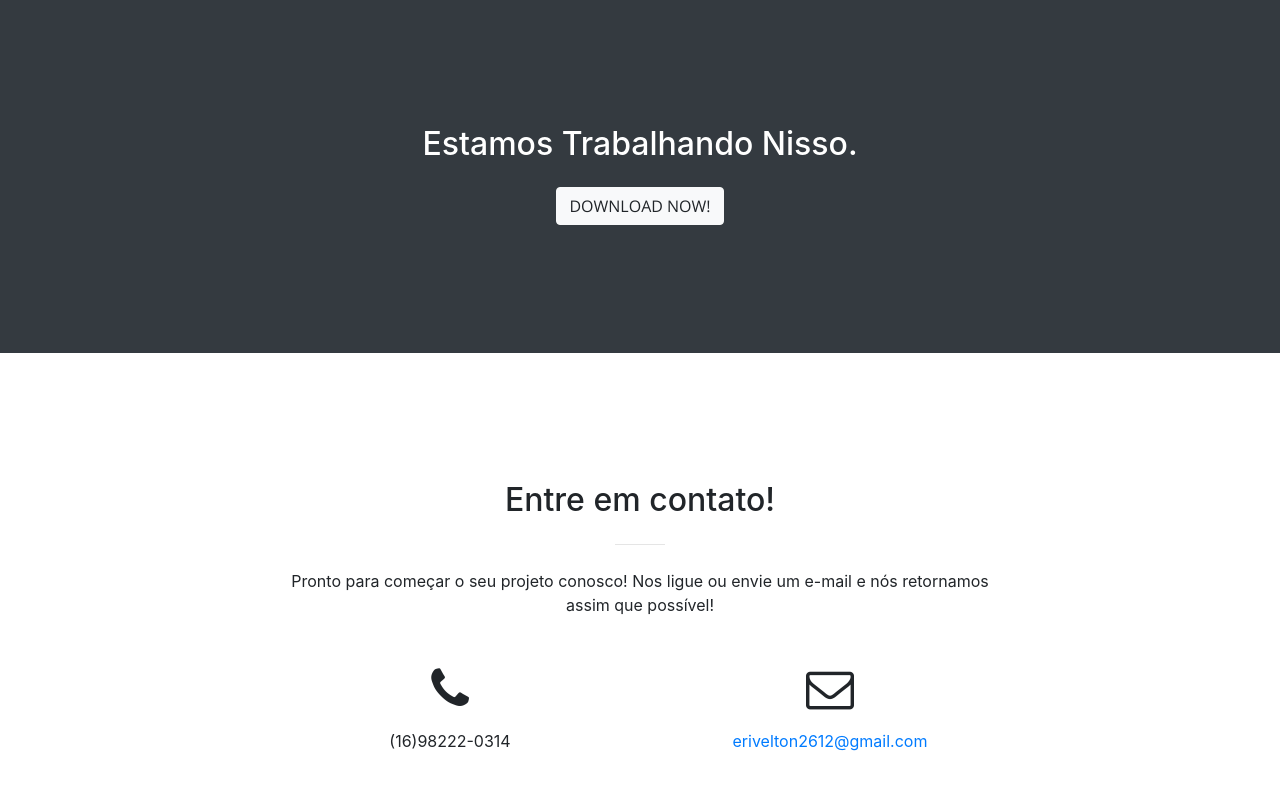
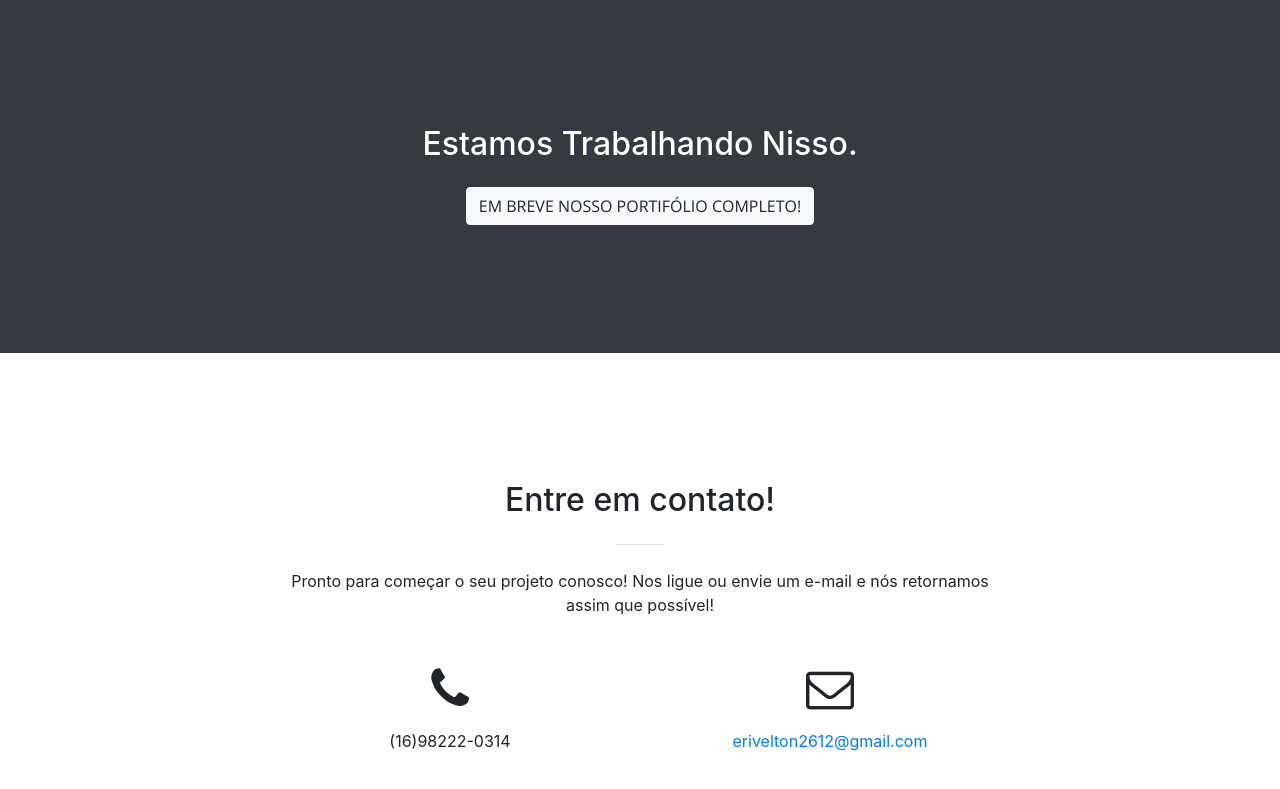
Before and after one commit to erivelton2612/erivelton2612.github.io, a website with bundled scripts: page index.html in a window 1280 px wide. Shown: the part 2383-3172 px from the top of the page. Built offline with nearby package versions, Linux system fonts and the light colour scheme.

Commit message:
versao 1.01 seção portifolio em contrucao

```diff
--- a/index.html
+++ b/index.html
@@ -245,7 +245,7 @@
         <section class="bg-dark text-white">
             <div class="container text-center">
                 <h2 class="mb-4">Estamos Trabalhando Nisso.</h2>
-                <a class="btn btn-light btn-xl sr-button" href="http://startbootstrap.com/template-overviews/creative/">Download Now!</a>
+                <a class="btn btn-light btn-xl sr-button" href="">Em breve nosso portifólio completo!</a>
             </div>
         </section>
 
```
